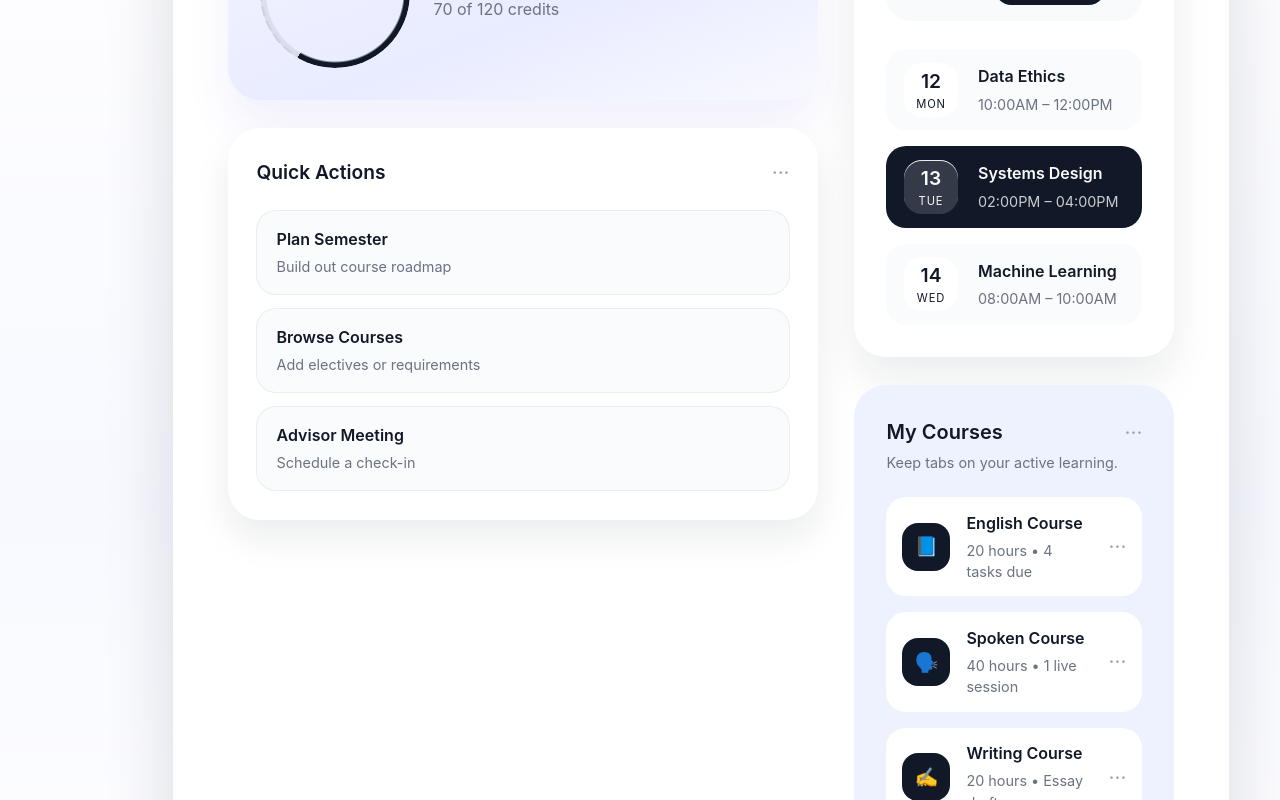
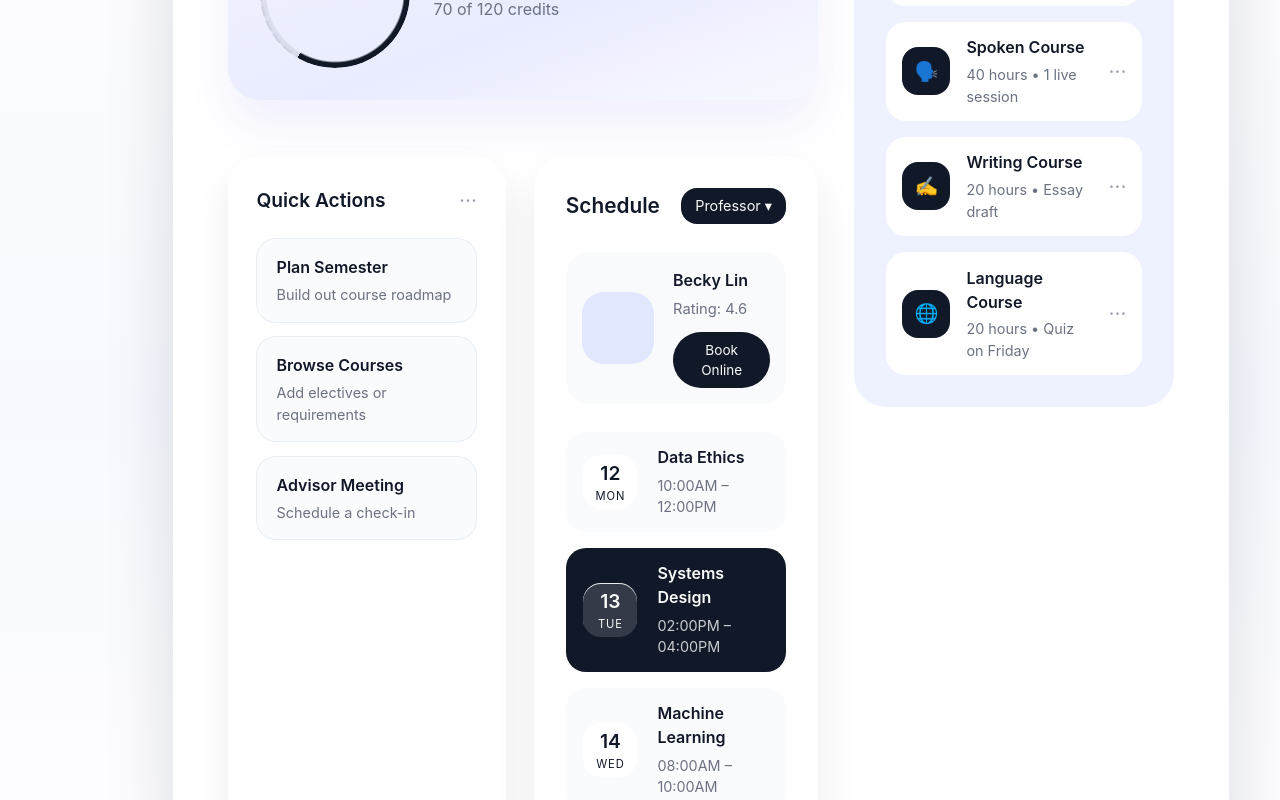
Before and after one commit to StormHacks-2025/ProjectCourseBuilder, a React app in the folder frontend/: page /dashboard in a window 1280 px wide. Shown: the part 400-1200 px from the top of the page. Built offline with nearby package versions, Linux system fonts and the light colour scheme; the HTML template or start-up script is replaced by a standard one.

Commit message:
Layout Update

```diff
--- a/frontend/src/App.css
+++ b/frontend/src/App.css
@@ -820,3 +820,21 @@ body {
     gap: 1.5rem;
   }
 }
+
+.dashboard-row {
+  display: flex;
+  gap: 1.75rem; /* consistent with your dashboard spacing */
+  margin-top: 1.75rem;
+}
+
+.dashboard-row > * {
+  flex: 1;
+  min-width: 0;
+}
+
+/* Keep consistent look on smaller screens */
+@media (max-width: 1024px) {
+  .dashboard-row {
+    flex-direction: column;
+  }
+}
--- a/frontend/src/pages/Dashboard.jsx
+++ b/frontend/src/pages/Dashboard.jsx
@@ -13,7 +13,9 @@ export default function Dashboard() {
         </div>
 
         <form className="dashboard-search" role="search">
-          <span className="dashboard-search__icon" aria-hidden>🔍</span>
+          <span className="dashboard-search__icon" aria-hidden>
+            🔍
+          </span>
           <input
             type="search"
             name="dashboard-search"
@@ -24,13 +26,19 @@ export default function Dashboard() {
       </header>
 
       <div className="dashboard-grid">
+        {/* Left column */}
         <section className="dashboard-grid__main">
           <Profile />
-          <QuickActions />
+
+          {/* Horizontally aligned cards */}
+          <div className="dashboard-row">
+            <QuickActions />
+            <Schedule />
+          </div>
         </section>
 
+        {/* Right column */}
         <aside className="dashboard-grid__aside">
-          <Schedule />
           <NotificationCenter />
         </aside>
       </div>
```
